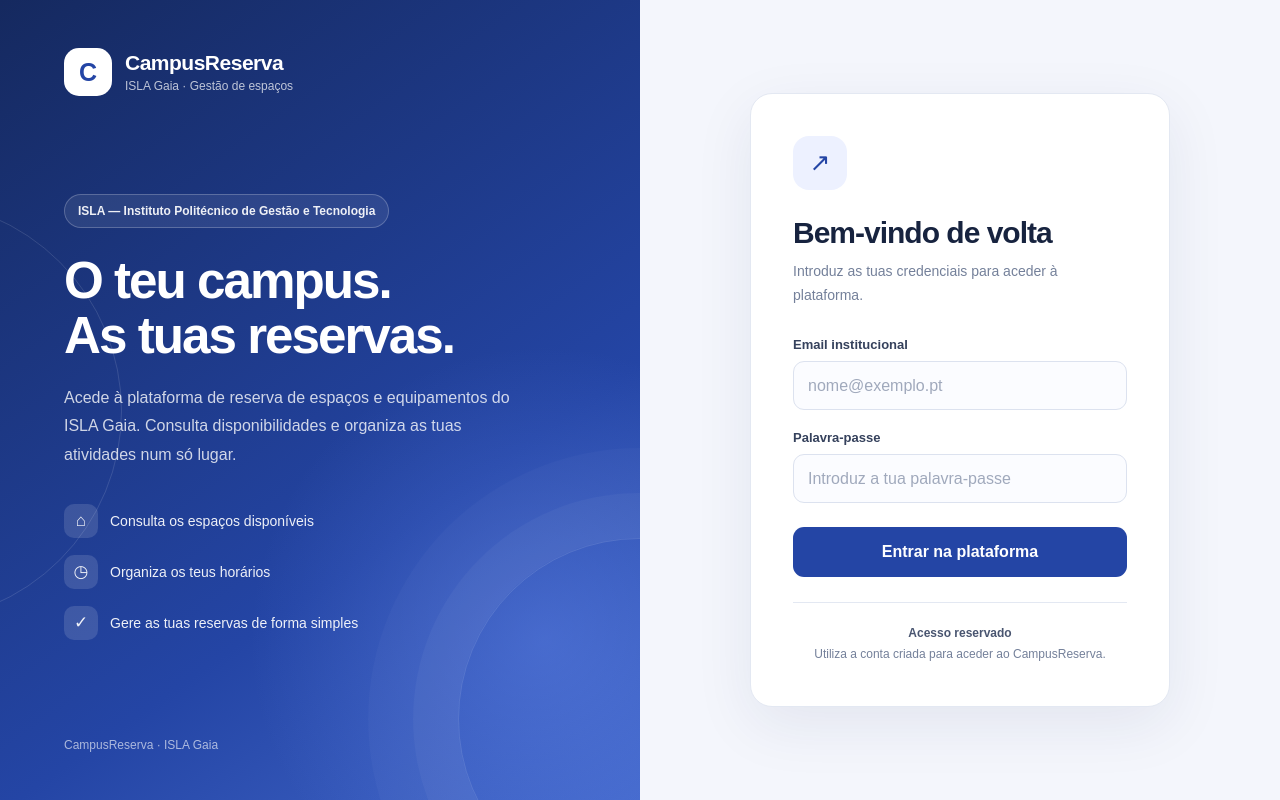
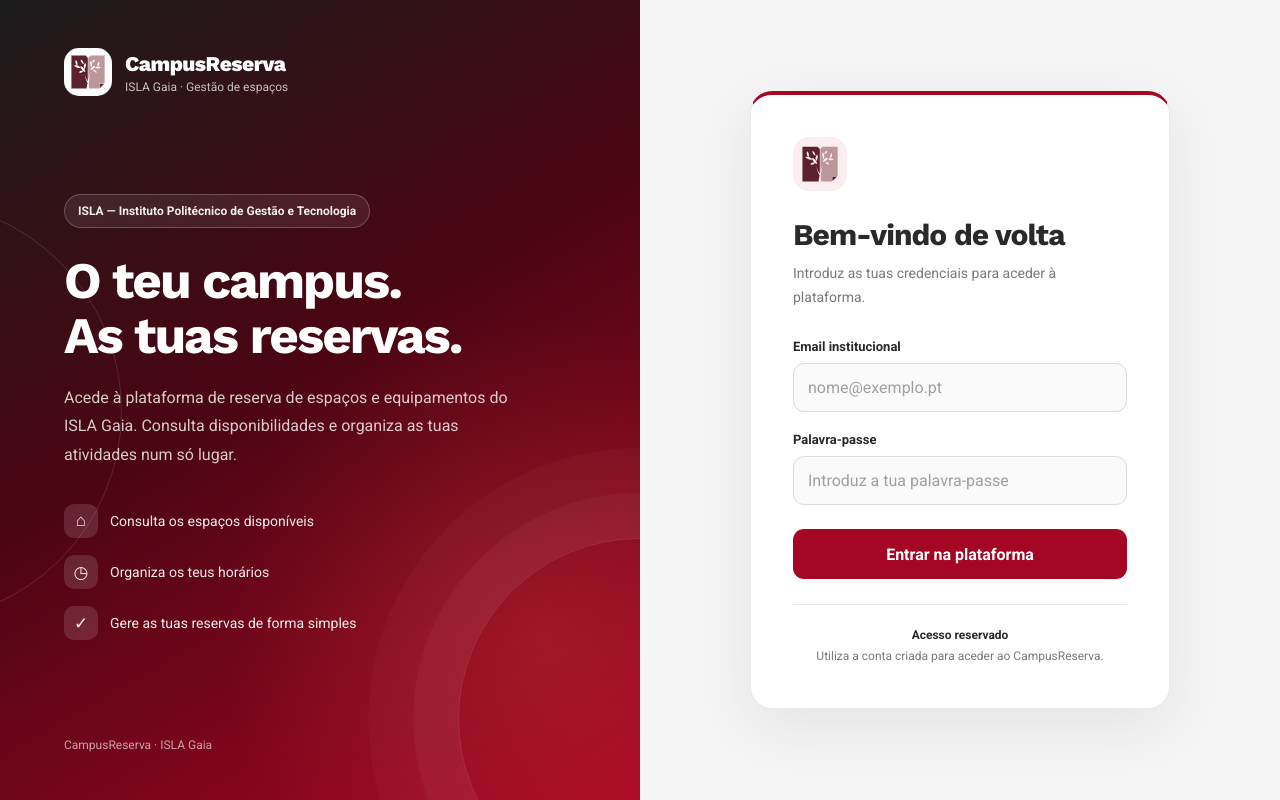
Before and after one commit to diogofcpereira/CampusReserva, a website: page public/index.html in a window 1280 px wide. Drawn offline with nearby package versions, Linux system fonts and the light colour scheme.

Commit message:
Landing page design improvement; ISLA Gaia logo SVG

```diff
--- a/public/index.html
+++ b/public/index.html
@@ -12,14 +12,26 @@
         content="CampusReserva — plataforma de reserva de espaços e equipamentos do ISLA Gaia."
     >
 
+    <link rel="icon" type="image/svg+xml" href="/assets/isla-gaia-icon.svg">
+
+    <link rel="preconnect" href="https://fonts.googleapis.com">
+    <link rel="preconnect" href="https://fonts.gstatic.com" crossorigin>
+    <link
+        rel="stylesheet"
+        href="https://fonts.googleapis.com/css2?family=Roboto:wght@400;500;700&family=Work+Sans:wght@600;700;800&display=swap"
+    >
+
     <style>
+        /* Paleta inspirada na identidade visual do ISLA Gaia (islagaia.pt) */
         :root {
-            --primary: #2445a5;
-            --primary-dark: #183580;
-            --text: #17233f;
-            --muted: #74809a;
-            --border: #e3e8f2;
-            --background: #f4f6fc;
+            --primary: #a50624;
+            --primary-dark: #7e041b;
+            --primary-soft: #fbeef0;
+            --charcoal: #292929;
+            --text: #292929;
+            --muted: #7a7a7a;
+            --border: #e9e9e9;
+            --background: #f5f5f5;
             --white: #ffffff;
         }
 
@@ -30,7 +42,7 @@
         body {
             margin: 0;
             min-height: 100vh;
-            font-family: Arial, Helvetica, sans-serif;
+            font-family: 'Roboto', Arial, Helvetica, sans-serif;
             color: var(--text);
             background: var(--background);
         }
@@ -59,10 +71,10 @@
             background:
                 radial-gradient(
                     circle at 85% 80%,
-                    rgba(117, 153, 255, 0.32),
-                    transparent 35%
+                    rgba(222, 62, 62, 0.30),
+                    transparent 38%
                 ),
-                linear-gradient(145deg, #15295f, #2445a5 65%, #4166c9);
+                linear-gradient(150deg, #1c1c1c, #4a0512 45%, #a50624 100%);
         }
 
         .welcome-panel::before,
@@ -105,14 +117,21 @@
             width: 48px;
             height: 48px;
             flex-shrink: 0;
+            padding: 7px;
             border-radius: 15px;
             background: var(--white);
-            color: var(--primary);
-            font-size: 25px;
-            font-weight: 800;
+        }
+
+        .brand-icon img,
+        .login-symbol img {
+            display: block;
+            width: 100%;
+            height: 100%;
+            object-fit: contain;
         }
 
         .brand-name {
+            font-family: 'Work Sans', 'Roboto', Arial, sans-serif;
             font-size: 21px;
             font-weight: 800;
             letter-spacing: -0.5px;
@@ -144,6 +163,7 @@
 
         .welcome-content h1 {
             margin: 25px 0 20px;
+            font-family: 'Work Sans', 'Roboto', Arial, sans-serif;
             font-size: clamp(36px, 4vw, 57px);
             line-height: 1.08;
             letter-spacing: -2px;
@@ -202,8 +222,9 @@
             padding: 42px;
             border: 1px solid var(--border);
             border-radius: 22px;
+            border-top: 4px solid var(--primary);
             background: var(--white);
-            box-shadow: 0 18px 60px rgba(27, 43, 83, 0.08);
+            box-shadow: 0 18px 60px rgba(41, 41, 41, 0.08);
         }
 
         .login-symbol {
@@ -212,14 +233,14 @@
             width: 54px;
             height: 54px;
             margin-bottom: 26px;
+            padding: 9px;
             border-radius: 16px;
-            background: #edf1ff;
-            color: var(--primary);
-            font-size: 25px;
+            background: var(--primary-soft);
         }
 
         .login-card h2 {
             margin: 0 0 10px;
+            font-family: 'Work Sans', 'Roboto', Arial, sans-serif;
             font-size: 30px;
             letter-spacing: -1px;
         }
@@ -243,7 +264,7 @@
         }
 
         .form-field label {
-            color: #35415c;
+            color: var(--charcoal);
             font-size: 13px;
             font-weight: 700;
         }
@@ -256,21 +277,21 @@
             width: 100%;
             min-height: 49px;
             padding: 13px 14px;
-            border: 1px solid #dce2ef;
+            border: 1px solid #dcdcdc;
             border-radius: 11px;
             outline: none;
-            background: #fbfcff;
+            background: #fafafa;
             color: var(--text);
             transition: border-color 0.2s, box-shadow 0.2s;
         }
 
         .input-wrap input::placeholder {
-            color: #a0a9bc;
+            color: #a0a0a0;
         }
 
         .input-wrap input:focus {
             border-color: var(--primary);
-            box-shadow: 0 0 0 4px rgba(36, 69, 165, 0.10);
+            box-shadow: 0 0 0 4px rgba(165, 6, 36, 0.12);
         }
 
         .login-button {
@@ -292,7 +313,7 @@
         }
 
         .login-button:focus-visible {
-            outline: 3px solid #9eb3ff;
+            outline: 3px solid #e8a3b0;
             outline-offset: 3px;
         }
 
@@ -325,7 +346,7 @@
         }
 
         .login-note strong {
-            color: #495570;
+            color: var(--charcoal);
         }
 
         /* Adaptação a telemóveis */
@@ -387,7 +408,9 @@
 
         <section class="welcome-panel">
             <div class="brand">
-                <div class="brand-icon" aria-hidden="true">C</div>
+                <div class="brand-icon">
+                    <img src="/assets/isla-gaia-icon.svg" alt="Logótipo ISLA Gaia">
+                </div>
 
                 <div>
                     <div class="brand-name">CampusReserva</div>
@@ -431,7 +454,9 @@
 
         <section class="login-panel">
             <div class="login-card">
-                <div class="login-symbol" aria-hidden="true">↗</div>
+                <div class="login-symbol" aria-hidden="true">
+                    <img src="/assets/isla-gaia-icon.svg" alt="">
+                </div>
 
                 <h2>Bem-vindo de volta</h2>
 
```
Also changed, not shown: public/assets/isla-gaia-icon.svg (added).
